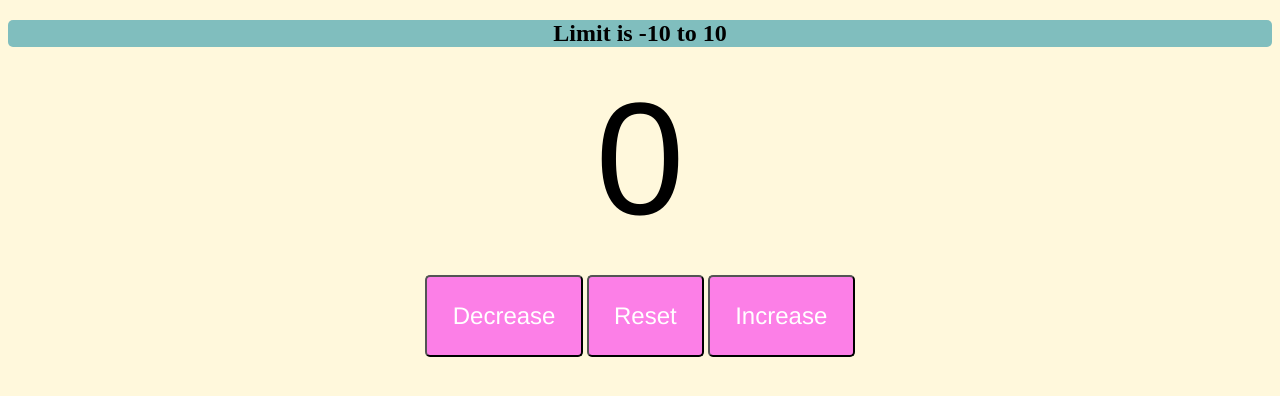
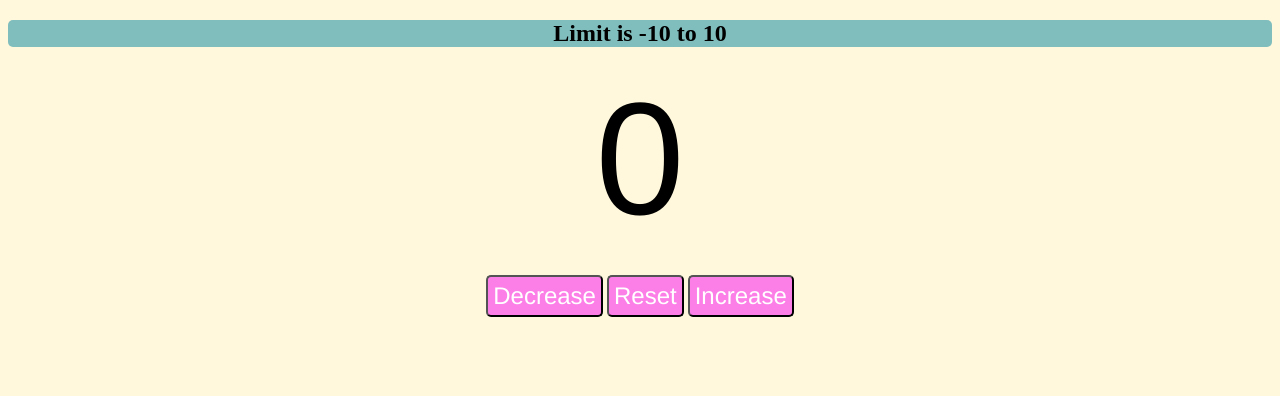
Before and after one commit to Elavara/Counter, a plain HTML site: page index.html in a window 1280 px wide. Drawn offline with Linux system fonts and the light colour scheme.

Commit message:
css change

```diff
--- a/style.css
+++ b/style.css
@@ -8,7 +8,7 @@
     text-align: center;
 }
 .btn{
-    padding: 2% 2%;
+    padding: 5px 5px;
     font-family:Helvetica;
     font-size: 1.5em;
     color: white;
```
